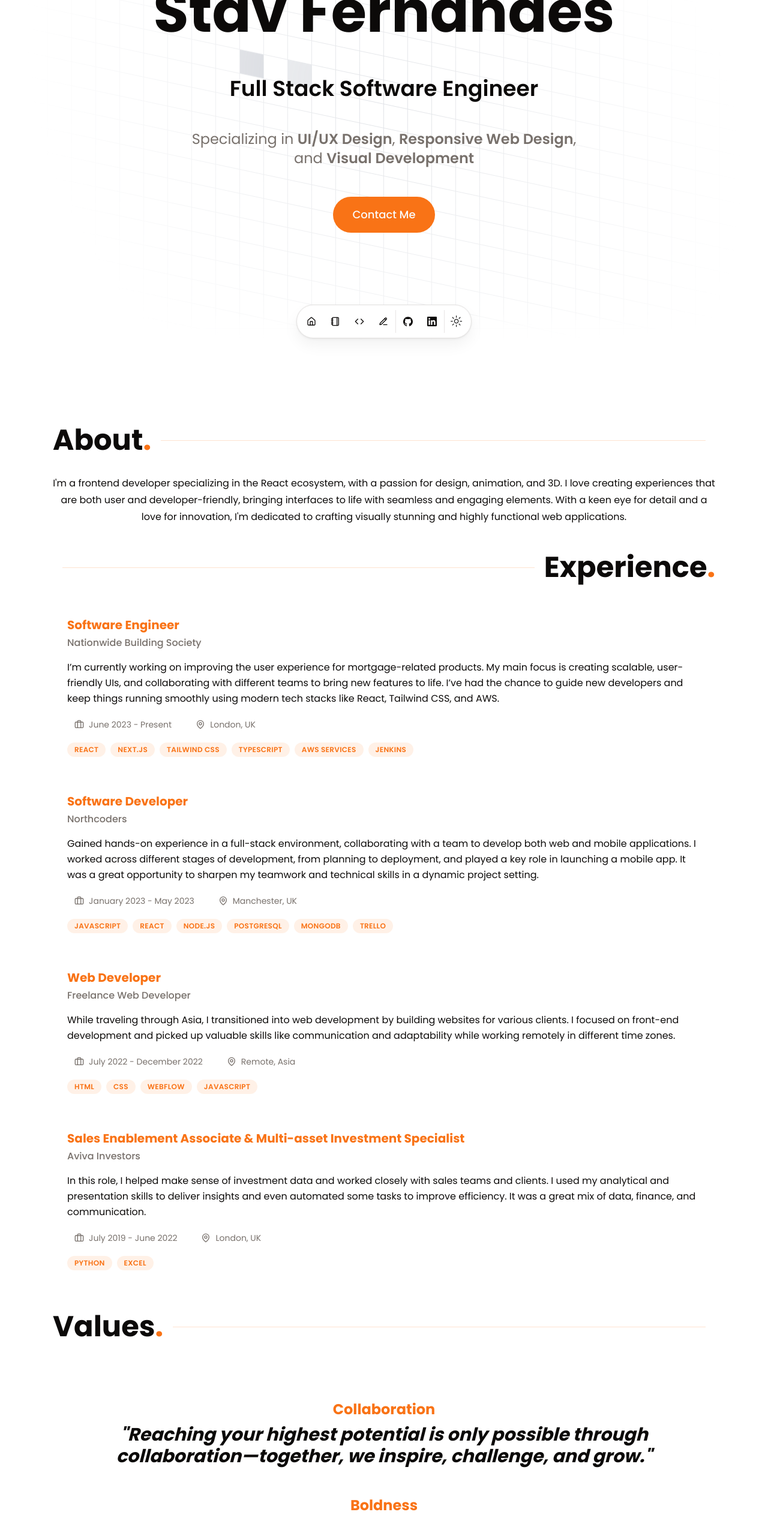
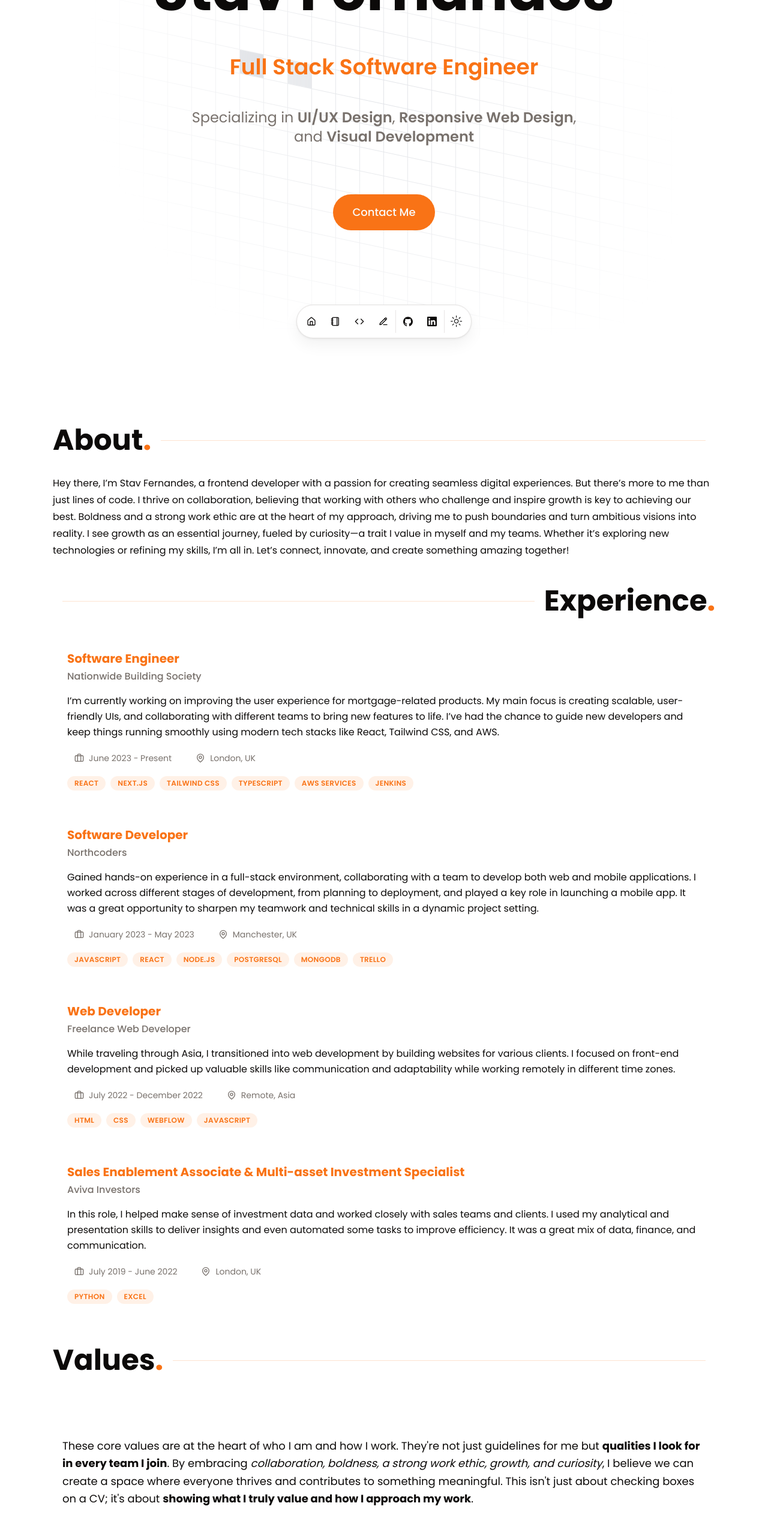
Before and after one commit to stevef24/website-v6, a Next.js app: page / in a window 1280 px wide. Shown: the part 220-2756 px from the top of the page at 60% size. Built offline with nearby package versions, Linux system fonts and the light colour scheme.

Commit message:
Refactor: Update tailwind.config.ts, layout.tsx, ProjectHoverCard.tsx, WorkExperienceSection.tsx, mode-toggle.tsx, About.tsx, and grid-pattern.tsx

```diff
--- a/app/layout.tsx
+++ b/app/layout.tsx
@@ -23,7 +23,7 @@ export default function RootLayout({
 	children: React.ReactNode;
 }>) {
 	return (
-		<html lang="en" className="scroll-pt-[3.5rem]">
+		<html lang="en" suppressHydrationWarning className="scroll-pt-[3.5rem]">
 			<body
 				className={cn(
 					"min-h-screen bg-background font-sans antialiased",
--- a/components/pages/About.tsx
+++ b/components/pages/About.tsx
@@ -7,13 +7,17 @@ import BlurFade from "../ui/Blur";
 export default function About() {
 	return (
 		<BlurFade inView>
-			<p className="leading-7 [&:not(:first-child)]:mt-6 text-center">
-				I'm a frontend developer specializing in the React ecosystem, with a
-				passion for design, animation, and 3D. I love creating experiences that
-				are both user and developer-friendly, bringing interfaces to life with
-				seamless and engaging elements. With a keen eye for detail and a love
-				for innovation, I'm dedicated to crafting visually stunning and highly
-				functional web applications.
+			<p className="leading-7 [&:not(:first-child)]:mt-6 text-left">
+				Hey there, I’m Stav Fernandes, a frontend developer with a passion for
+				creating seamless digital experiences. But there’s more to me than just
+				lines of code. I thrive on collaboration, believing that working with
+				others who challenge and inspire growth is key to achieving our best.
+				Boldness and a strong work ethic are at the heart of my approach,
+				driving me to push boundaries and turn ambitious visions into reality. I
+				see growth as an essential journey, fueled by curiosity—a trait I value
+				in myself and my teams. Whether it’s exploring new technologies or
+				refining my skills, I’m all in. Let’s connect, innovate, and create
+				something amazing together!
 			</p>
 		</BlurFade>
 	);
--- a/components/pages/Hero.tsx
+++ b/components/pages/Hero.tsx
@@ -1,19 +1,10 @@
 "use client";
-import { useState, useEffect } from "react";
 import { motion } from "framer-motion";
 import GridPattern from "../ui/grid-pattern";
 import { cn } from "@/lib/utils";
 import Link from "next/link";
 
 export default function Component() {
-	const [mounted, setMounted] = useState(false);
-
-	useEffect(() => {
-		setMounted(true);
-	}, []);
-
-	if (!mounted) return null;
-
 	return (
 		<div className="relative min-h-screen bg-background font-sans flex flex-col items-center justify-center px-4 sm:px-6 lg:px-8 overflow-hidden">
 			<GridPattern
@@ -32,7 +23,7 @@ export default function Component() {
 					[15, 10],
 				]}
 				className={cn(
-					"[mask-image:radial-gradient(600px_circle_at_center,hsl(var(--primary)),transparent)]",
+					"[mask-image:radial-gradient(500px_circle_at_center,hsl(var(--primary)),transparent)]",
 					"inset-x-0 inset-y-[-30%] h-[160%] skew-y-12"
 				)}
 			/>
@@ -40,7 +31,7 @@ export default function Component() {
 				initial={{ opacity: 0, y: 20 }}
 				animate={{ opacity: 1, y: 0 }}
 				transition={{ duration: 0.8 }}
-				className="relative z-10 max-w-4xl mx-auto text-center space-y-8 sm:space-y-10 md:space-y-12"
+				className="relative z-10 max-w-4xl mx-auto text-center space-y-8 min-h-[500px]  sm:space-y-10 md:space-y-12"
 			>
 				<h1 className="text-5xl sm:text-6xl md:text-7xl lg:text-8xl font-bold leading-tight sm:leading-tight md:leading-tight lg:leading-tight">
 					Stav Fernandes
@@ -49,7 +40,7 @@ export default function Component() {
 					initial={{ opacity: 0, y: 20 }}
 					animate={{ opacity: 1, y: 0 }}
 					transition={{ duration: 0.8, delay: 0.2 }}
-					className="text-2xl sm:text-3xl md:text-4xl font-semibold"
+					className="text-2xl sm:text-3xl md:text-4xl font-semibold text-primary"
 				>
 					Full Stack Software Engineer
 				</motion.h2>
@@ -66,14 +57,27 @@ export default function Component() {
 					</p>
 				</motion.div>
 
+				<div className="">
 					<motion.button
 						initial={{ opacity: 0, y: 20 }}
 						animate={{ opacity: 1, y: 0 }}
 						transition={{ duration: 0.8, delay: 0.6 }}
-					className="inline-flex bg-primary text-primary-foreground hover:bg-primary/90 rounded-full px-8 py-4 text-lg font-medium"
+						className="mt-8 bg-primary text-primary-foreground hover:bg-primary/90 rounded-full px-8 py-4 text-lg font-medium"
 					>
-					<Link href="/#contact">Contact Me</Link>
+						<Link
+							href="/#contact"
+							scroll={false}
+							onClick={(e) => {
+								e.preventDefault();
+								document.getElementById("contact")?.scrollIntoView({
+									behavior: "smooth",
+								});
+							}}
+						>
+							Contact Me
+						</Link>
 					</motion.button>
+				</div>
 			</motion.div>
 		</div>
 	);
--- a/components/pages/Values.tsx
+++ b/components/pages/Values.tsx
@@ -3,20 +3,17 @@ import React from "react";
 import BlurFade from "../ui/Blur";
 import { Typography, Variant } from "../ui/Typography";
 
-const ValueItem = ({ title, quote }: { title: string; quote: string }) => (
-	<div className="flex flex-col items-center space-y-4">
+const ValueItem = ({ content }: { content: string }) => (
+	<div className="flex flex-col items-start space-y-4 text-left">
 		<BlurFade inView>
 			<Typography
-				variant={Variant.h4}
-				className="font-bold text-orange-500 mb-2"
+				variant={Variant.body}
+				className="text-foreground dark:text-white text-lg leading-relaxed"
 			>
-				{title}
-			</Typography>
-			<Typography
-				variant={Variant.h3}
-				className="text-foreground dark:text-white italic"
-			>
-				"{quote}"
+				<span className="text-6xl font-bold text-primary float-left mr-3 mt-1 leading-none">
+					{content.charAt(0)}
+				</span>
+				{content.slice(1)}
 			</Typography>
 		</BlurFade>
 	</div>
@@ -25,27 +22,29 @@ const ValueItem = ({ title, quote }: { title: string; quote: string }) => (
 const Values = () => {
 	return (
 		<section className="container mx-auto px-4 py-16">
-			<div className="flex flex-col space-y-12 text-center">
-				<ValueItem
-					title="Collaboration"
-					quote="Reaching your highest potential is only possible through collaboration—together, we inspire, challenge, and grow."
-				/>
-				<ValueItem
-					title="Boldness"
-					quote="True innovation comes from boldness: taking calculated risks, challenging the norm, and pursuing new paths."
-				/>
-				<ValueItem
-					title="Work Ethic"
-					quote="Great achievements start with a strong work ethic—turning vision into reality through consistent effort and dedication."
-				/>
-				<ValueItem
-					title="Growth"
-					quote="Growth is at the heart of fulfillment. We strive to learn, adapt, and evolve constantly, ensuring continuous improvement."
-				/>
-				<ValueItem
-					title="Curiosity"
-					quote="Curiosity is our compass, leading us to embrace mistakes as opportunities to grow, adapt, and innovate."
-				/>
+			<div className="flex flex-col space-y-12">
+				<Typography
+					variant={Variant.body}
+					className="text-foreground dark:text-white mb-8 text-lg leading-relaxed"
+				>
+					These core values are at the heart of who I am and how I work. They're
+					not just guidelines for me but{" "}
+					<strong>qualities I look for in every team I join</strong>. By
+					embracing{" "}
+					<em>
+						collaboration, boldness, a strong work ethic, growth, and curiosity
+					</em>
+					, I believe we can create a space where everyone thrives and
+					contributes to something meaningful. This isn't just about checking
+					boxes on a CV; it's about{" "}
+					<strong>showing what I truly value and how I approach my work</strong>
+					.
+				</Typography>
+				<ValueItem content="Collaboration is essential to reach your full potential. Surrounding yourself with people who push you to be your best is crucial. In an environment where everyone inspires each other to grow, we can all thrive together. That's why collaboration is not just a value but a fundamental part of my approach to work." />
+				<ValueItem content="Boldness is about more than innovation; it's the courage to change what needs changing and to see possibilities others overlook. To make a real impact, I follow my vision, taking calculated risks and challenging norms. It's about pursuing new paths and creating my own when necessary. Through boldness, I strive to be the change I want to see in the world." />
+				<ValueItem content="Work ethic is the foundation of any great achievement. It's not just a phrase for resumes; it's a deep commitment to becoming the best version of yourself. I believe in working smart and hard, on both myself and with those around me, to turn visions into reality. Consistent effort and dedication are essential, and without them, lasting success is unattainable." />
+				<ValueItem content="Growth is fundamental to a fulfilling life. As humans, we inherently seek growth, consciously or subconsciously. It's what makes life worth living, providing us with opportunities to learn, adapt, and evolve. Growth fuels our hope that things can always get better." />
+				<ValueItem content="Curiosity is my compass, guiding me through exploration and growth. More than raw intelligence, it's curiosity that sparks passion and drives me to uncover new things. It's through curiosity that we often make mistakes, and those mistakes are crucial stepping stones to success. I value curiosity in myself and in the teams I work with." />
 			</div>
 		</section>
 	);
--- a/components/ui/ProjectHoverCard.tsx
+++ b/components/ui/ProjectHoverCard.tsx
@@ -32,7 +32,7 @@ export default function ProjectHoverCard({
 
 	return (
 		<div
-			className="min-h-[500px] min-w-[320px] w-[400px] group relative max-w-md rounded-xl border light:border-gray-200 bg-background px-8 py-16"
+			className="min-h-[500px] min-w-[320px] w-[380px] group relative max-w-md rounded-xl border light:border-gray-200 bg-background px-8 py-16"
 			onMouseMove={handleMouseMove}
 		>
 			<motion.div
--- a/components/ui/WorkExperienceSection.tsx
+++ b/components/ui/WorkExperienceSection.tsx
@@ -26,7 +26,7 @@ const WorkExperienceSection = memo(
 	}: WorkExperienceSectionProps) => {
 		return (
 			<BlurFade inView>
-				<li className="group p-6 rounded-xl transition-all duration-300 dark:hover:bg-accent dark:hover:shadow-md hover:bg-accent/50 shadow-none">
+				<li className="group p-6 rounded-xl transition-all duration-300   shadow-none">
 					<div className="space-y-4">
 						<div className="flex items-center gap-x-4">
 							<div>
--- a/components/ui/grid-pattern.tsx
+++ b/components/ui/grid-pattern.tsx
@@ -30,7 +30,7 @@ export function GridPattern({
 			aria-hidden="true"
 			className={cn(
 				"pointer-events-none absolute inset-0 h-full w-full fill-gray-400/30 stroke-gray-400/30",
-        className,
+				className
 			)}
 			{...props}
 		>
@@ -53,10 +53,10 @@ export function GridPattern({
 			<rect width="100%" height="100%" strokeWidth={0} fill={`url(#${id})`} />
 			{squares && (
 				<svg x={x} y={y} className="overflow-visible">
-          {squares.map(([x, y]) => (
+					{squares.map(([x, y], index) => (
 						<rect
 							strokeWidth="0"
-              key={`${x}-${y}`}
+							key={`${x}-${y}-${index}`}
 							width={width - 1}
 							height={height - 1}
 							x={x * width + 1}
--- a/tailwind.config.ts
+++ b/tailwind.config.ts
@@ -12,7 +12,7 @@ const config = {
 	prefix: "",
 	theme: {
 		container: {
-			center: "true",
+			center: true,
 			padding: "2rem",
 			screens: {
 				"2xl": "1400px",
```
Also changed, not shown: components/ui/mode-toggle.tsx (+10 -2 lines). Lines whose indentation alone changed are shown as unchanged.
